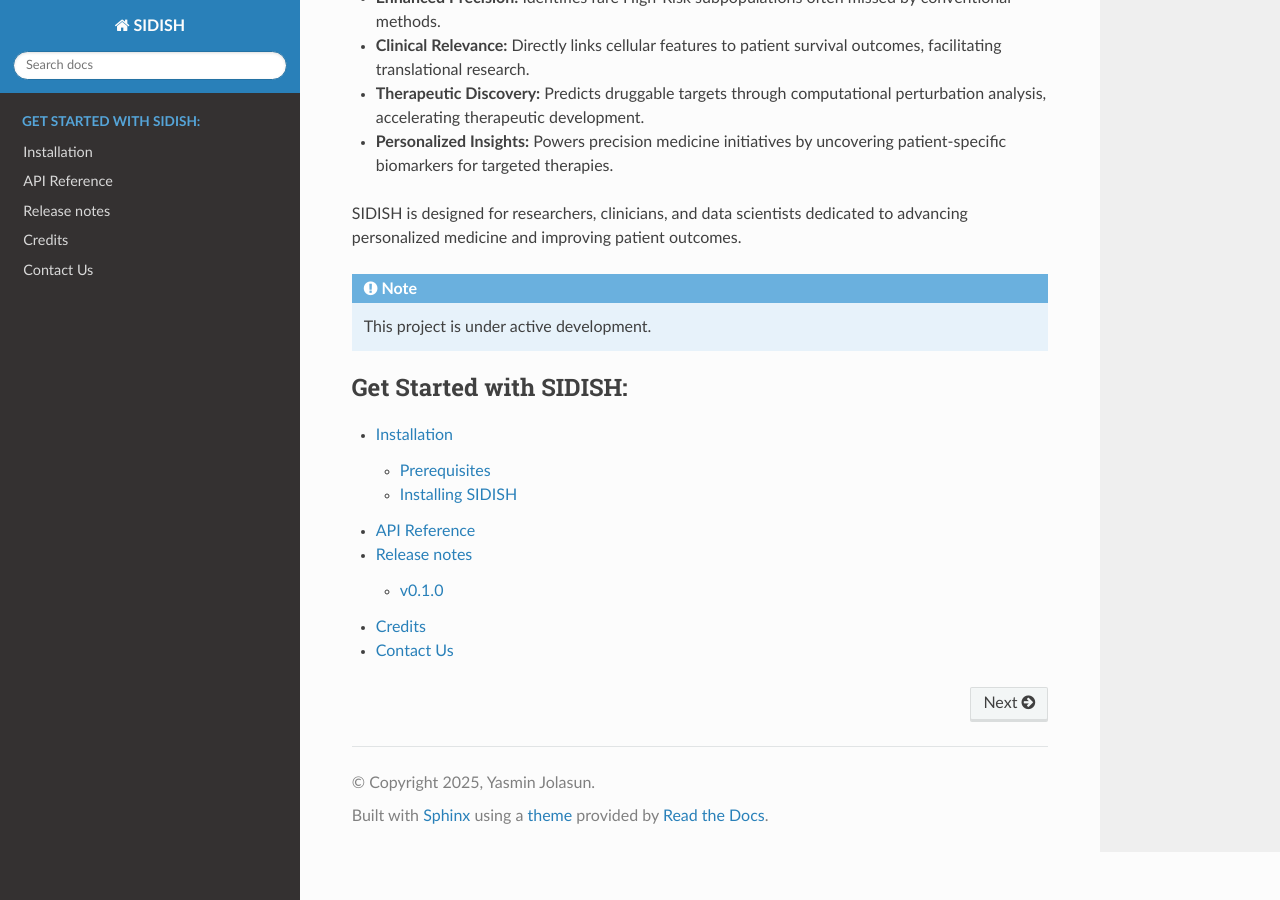
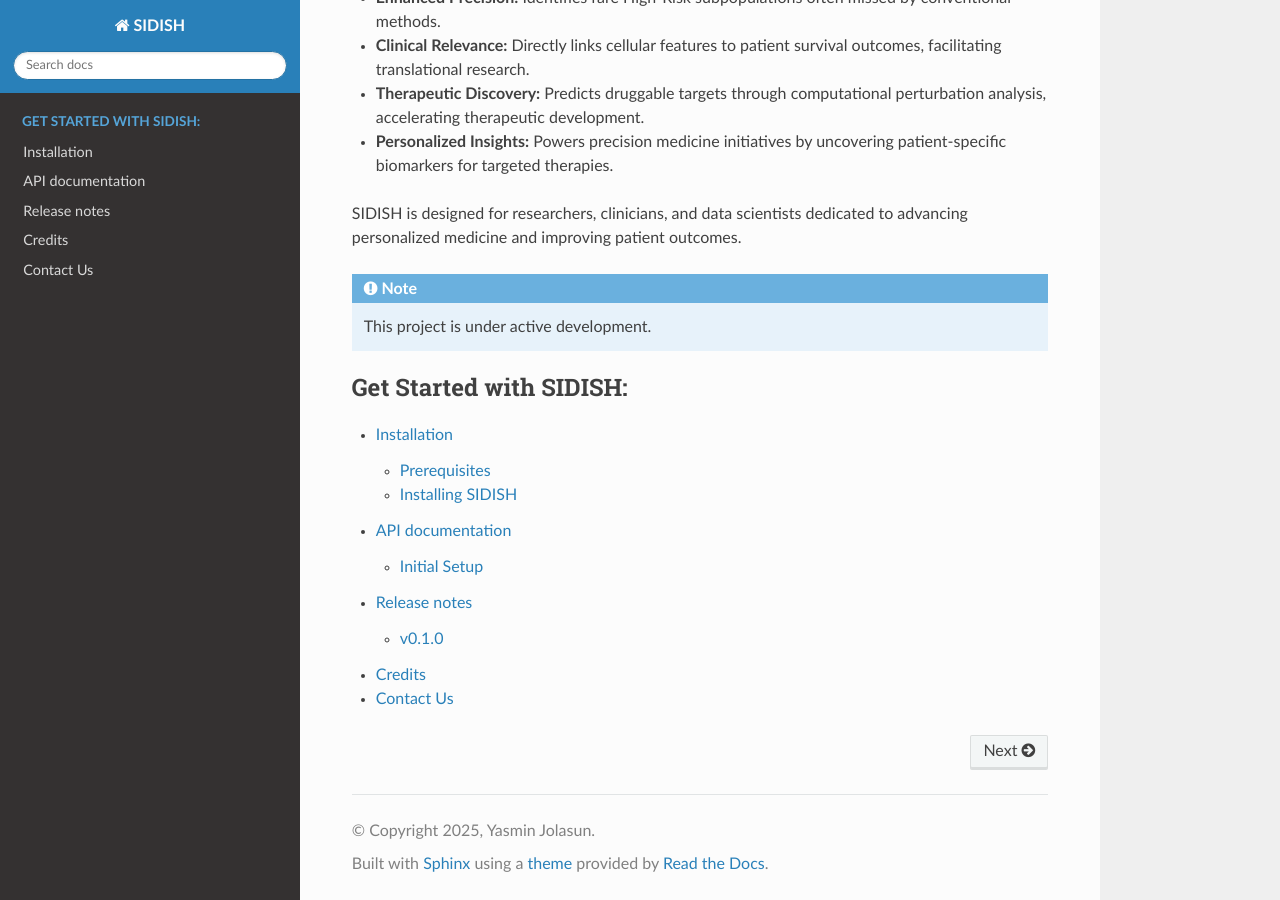
Before and after one commit to mcgilldinglab/SIDISH, a Sphinx documentation site: the page built from docs/source/index.rst, in a window 1280 px wide and 900 px high, scrolled down 2813 px. Built offline with Sphinx 7.4.7 and the Read the Docs theme 3.1.0, drawn with Linux system fonts in a browser that asks for light colours; pages that are not in the unit, such as notebooks, are missing from menus.

Commit message:
Update api.rst

```diff
--- a/docs/source/api.rst
+++ b/docs/source/api.rst
@@ -1,5 +1,13 @@
-API Reference
-=============
+API documentation
+=================
+
+This section provides detailed API documentation for all public functions
+and classes in ``SIDISH``.
+
+
+
+Initial Setup
+~~~~~
 
 .. automodule:: sidish
    :members:
```
